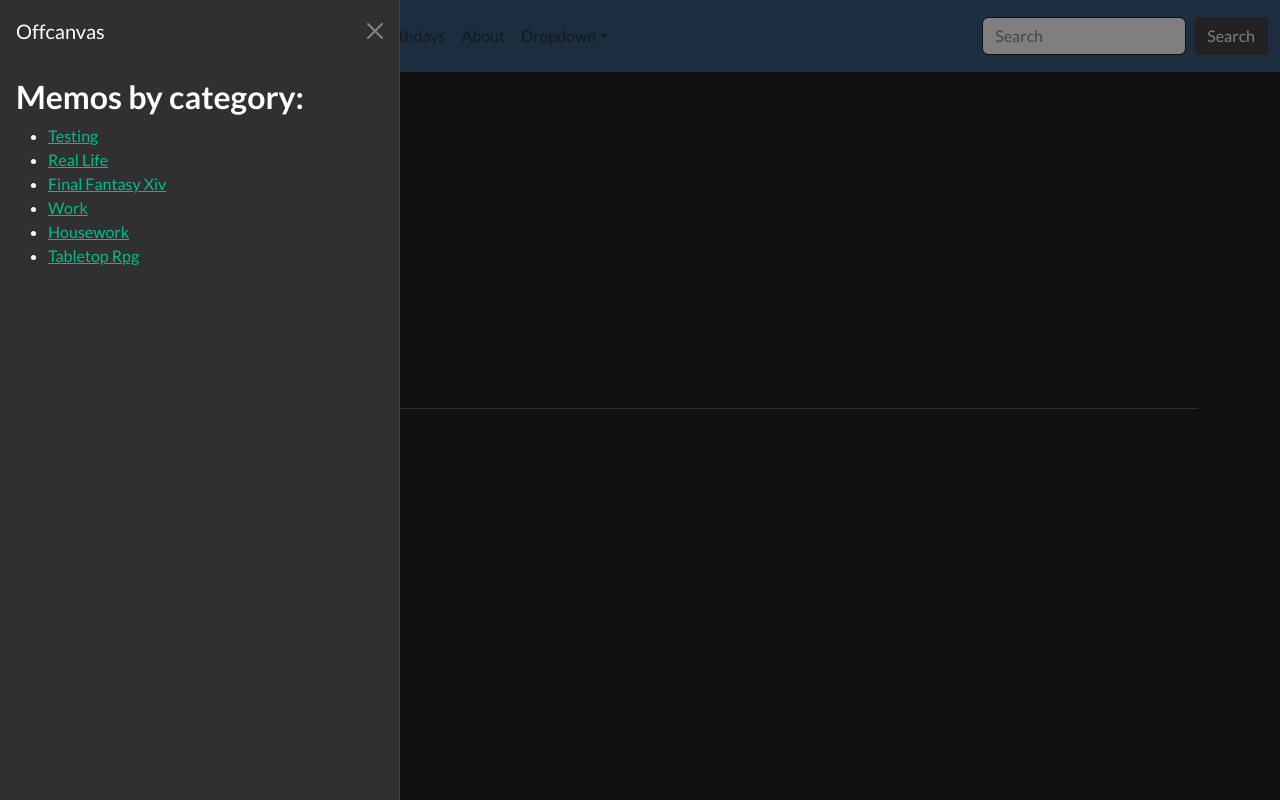
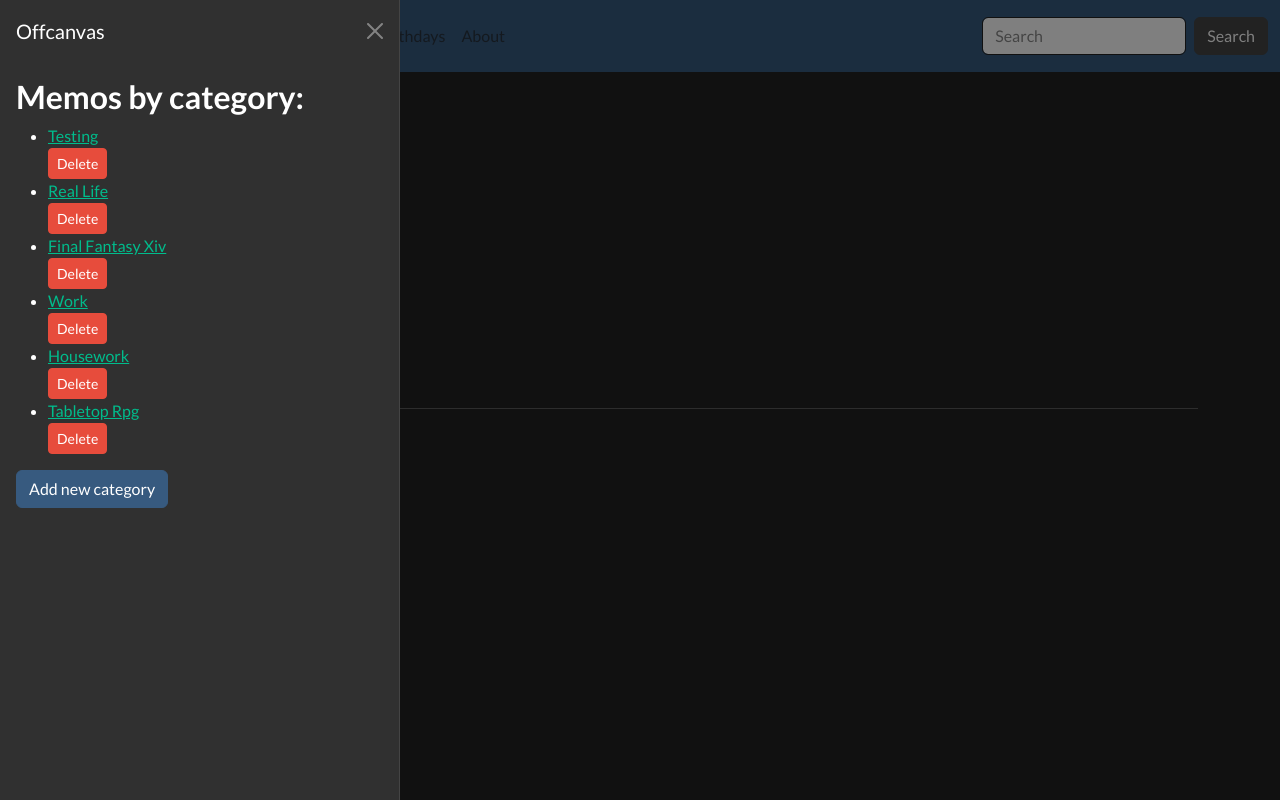
Before and after one commit to Rethdawg/loyal_companion, a Django app: page /notes/birthday/3/delete in a window 1280 px wide, after a click on "Sidebar". Run offline with Django 5.2, Linux system fonts and the light colour scheme; data comes from the database, SQL or seed files in the repository; both versions use the stored data as it was after the commit; some libraries are stand-ins or nearby versions.

Commit message:
Memory Crystal Category create, delete functionality
- Create, delete functionality added to Memory Crystal
- Some bug fixes in Overseer

```diff
--- /dev/null
+++ b/currency_mogul/forms.py
@@ -0,0 +1,5 @@
+from django import forms
+
+
+class GraphForm(forms.Form):
+    pass
--- a/memory_crystal/templates/memory_crystal/base.html
+++ b/memory_crystal/templates/memory_crystal/base.html
@@ -53,16 +53,6 @@
         <li class="nav-item">
           <a class="nav-link" href="#">About</a>
         </li>
-        <li class="nav-item dropdown">
-          <a class="nav-link dropdown-toggle" data-bs-toggle="dropdown" href="#" role="button" aria-haspopup="true" aria-expanded="false">Dropdown</a>
-          <div class="dropdown-menu">
-            <a class="dropdown-item" href="#">Action</a>
-            <a class="dropdown-item" href="#">Another action</a>
-            <a class="dropdown-item" href="#">Something else here</a>
-            <div class="dropdown-divider"></div>
-            <a class="dropdown-item" href="#">Separated link</a>
-          </div>
-        </li>
       </ul>
       <form class="d-flex">
         <input class="form-control me-sm-2" type="search" placeholder="Search">
--- a/memory_crystal/templates/memory_crystal/offcanvas.html
+++ b/memory_crystal/templates/memory_crystal/offcanvas.html
@@ -13,9 +13,14 @@
         {% for category in all_categories %}
         <li>
           <a href="{% url 'memo-category' category.name %}"> {{ category }}</a>
+          <form action="{% url 'category-delete' category.id %}">
+            {% csrf_token %}
+            <input type="submit" class="btn btn-danger btn-sm" value="Delete">
+          </form>
         </li>
         {% endfor %}
       </ul>
+      <a type="button" class="btn btn-primary" href="{% url 'category-create' %}">Add new category</a>
     </div>
   </div>
 </div>
--- a/memory_crystal/urls.py
+++ b/memory_crystal/urls.py
@@ -8,6 +8,8 @@ urlpatterns = [
     path('memo/<str:slug>', views.MemoDetailView.as_view(), name='memo-detail'),
     path('memo/<str:slug>/edit', views.MemoUpdateView.as_view(), name='memo-edit'),
     path('memo/<str:slug>/delete', views.MemoDeleteView.as_view(), name='memo-delete'),
+    path('category/create', views.CategoryCreateView.as_view(), name='category-create'),
+    path('category/<int:pk>/delete', views.CategoryDeleteView.as_view(), name='category-delete'),
     path('birthday/all', views.birthday_list_view, name='birthdays-all'),
     path('birthday/<int:pk>', views.BirthdayDetailView.as_view(), name='birthday-detail'),
     path('birthday/<int:pk>/edit', views.BirthdayUpdateView.as_view(), name='birthday-edit'),
--- a/memory_crystal/views.py
+++ b/memory_crystal/views.py
@@ -23,21 +23,14 @@ def index(request):
                 content=form_data.cleaned_data['content'],
             )
             new_memo.save()
-            if form_data.cleaned_data['new category']:
-                new_category = Category(
-                    name=form_data.cleaned_data['new category']
-                )
-                new_category.save()
-                new_memo.category.set(new_category)
-            else:
+            if form_data.cleaned_data['category']:
                 new_memo.category.set(form_data.cleaned_data['category'])
-
             messages.success(request, 'Memo created!')
             return redirect('memo-detail', slug=new_memo.slug)
         else:
             messages.error(request, 'An error had occured.')
             return redirect('memory-index')
-    np_form = MemoFormSet
+    np_form = MemoForm
     recent_memos = Memo.objects.all().order_by('-last_modified')[:5]
     all_categories = Category.objects.all()
     ordered_birthdays = Birthday.objects.all().order_by('bdate')
@@ -228,4 +221,16 @@ class BirthdayNoteDeleteView(generic.DeleteView):
         return reverse('birthday-detail', kwargs={'pk': self.get_object().id})
 
 
-# class CategoryCreateView(generic.CreateView):
+class CategoryCreateView(generic.CreateView):
+    model = Category
+    form_class = CategoryForm
+    template_name = 'memory_crystal/category_update_form.html'
+    success_url = reverse_lazy('memory-index')
+
+
+class CategoryDeleteView(generic.DeleteView):
+    model = Category
+    template_name = 'memory_crystal/index.html'
+
+    def get_success_url(self):
+        return redirect()
--- a/overseer/forms.py
+++ b/overseer/forms.py
@@ -1,5 +1,5 @@
 from django import forms
-from .models import *
+from .models import Task, SubTask
 from tinymce.widgets import TinyMCE
 
 
@@ -12,6 +12,10 @@ class TaskForm(forms.ModelForm):
         }
 
 
+TaskFormSet = forms.inlineformset_factory(Task, SubTask,
+                                          fields=('title', 'due_date', 'content', 'status'))
+
+
 class SubtaskForm(forms.ModelForm):
     class Meta:
         model = SubTask
--- a/overseer/templates/overseer/base.html
+++ b/overseer/templates/overseer/base.html
@@ -19,7 +19,7 @@
 <nav class="navbar navbar-expand-lg bg-primary" data-bs-theme="dark">
   <div class="container-fluid">
     <a class="navbar-brand" href="#">
-        <a class="navbar-brand" href="{% url 'currency-index' %}">
+        <a class="navbar-brand" href="{% url 'homepage' %}">
           <svg xmlns="http://www.w3.org/2000/svg"
                height="16"
                width="16"
--- a/overseer/views.py
+++ b/overseer/views.py
@@ -1,7 +1,7 @@
 from django.shortcuts import render, reverse
 from django.urls import reverse_lazy
 from django.core.paginator import Paginator
-from .forms import TaskForm, SubtaskForm
+from .forms import TaskForm, SubtaskForm, TaskFormSet
 from .models import Task, SubTask
 from django.views import generic
 from django.views.generic.edit import FormMixin
```
Also changed, not shown: memory_crystal/templates/memory_crystal/category_update_form.html (added, +20 -0 lines), overseer/admin.py (+1 -8 lines), db.sqlite3.
